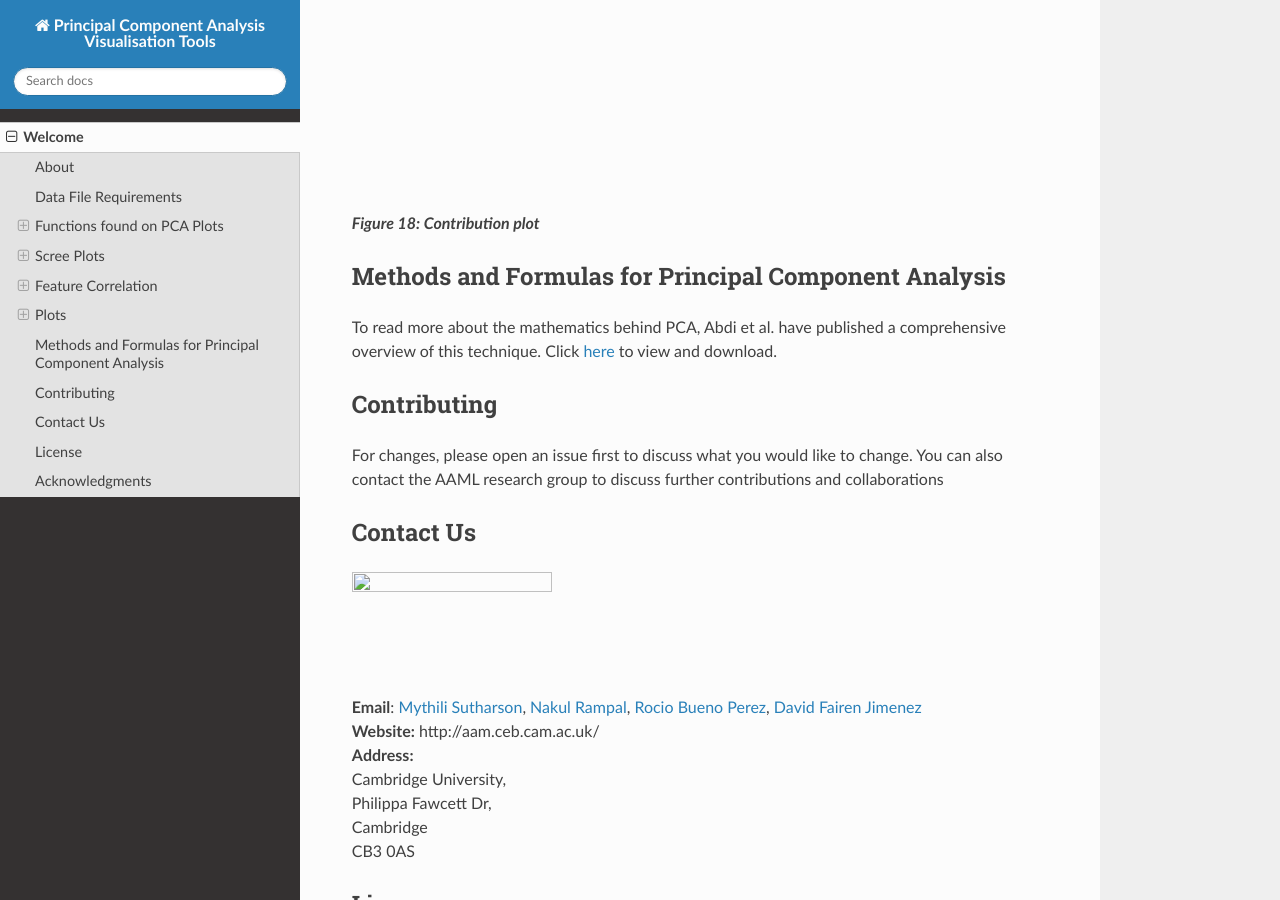
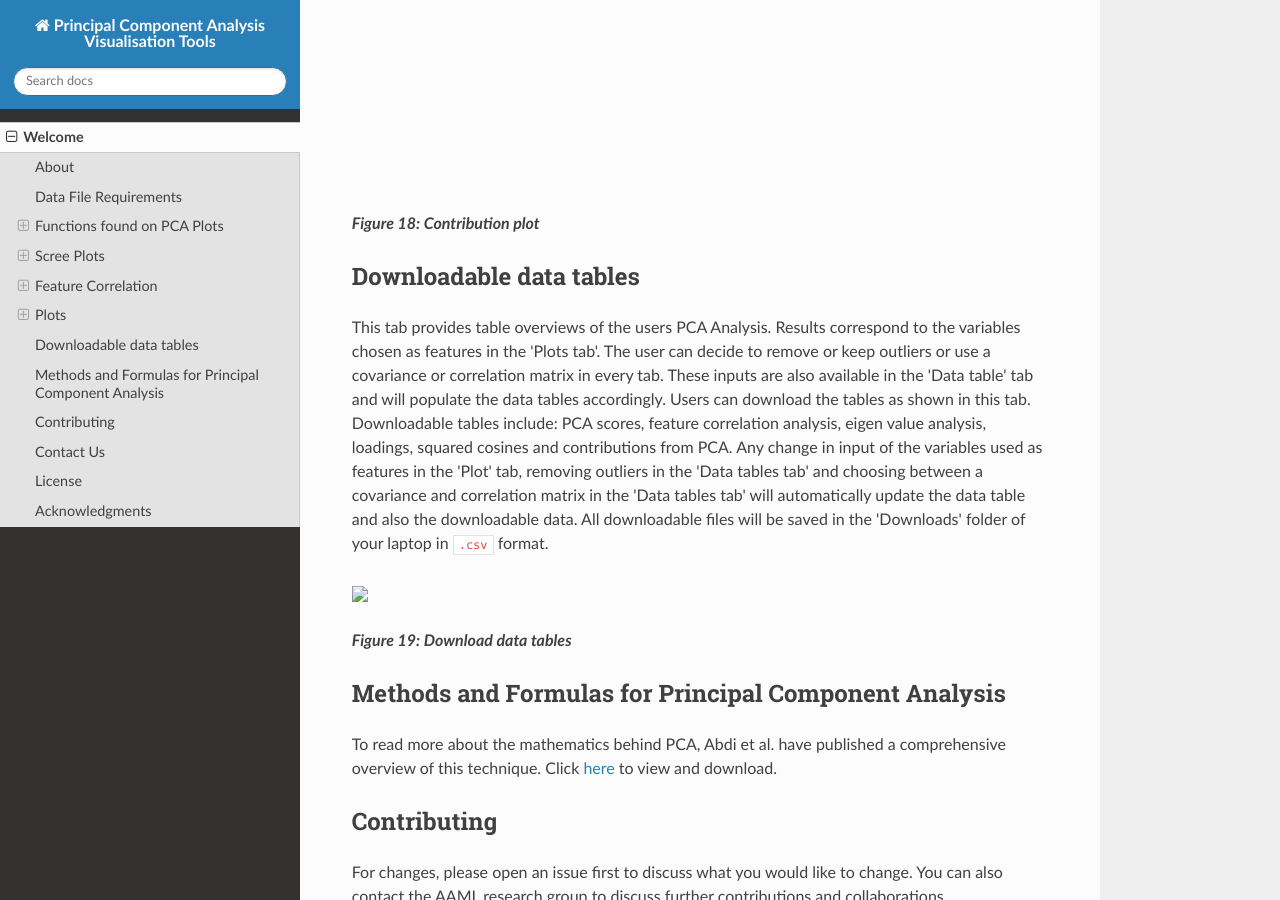
Before and after one commit to fayezkaabi26/pca-explorer, an MkDocs documentation site: the page built from docs/index.md, in a window 1280 px wide and 900 px high, scrolled down 9358 px. Built offline with MkDocs 1.6.1, drawn with Linux system fonts in a browser that asks for light colours; nearby versions of some CDN libraries.

Commit message:
Update index.md

````diff
--- a/docs/index.md
+++ b/docs/index.md
@@ -176,6 +176,13 @@ A contribution plot contains the contributions (in percentage) of the variables
 </p>
 ***Figure 18: Contribution plot*** <br>
 
+## Downloadable data tables
+This tab provides table overviews of the users PCA Analysis. Results correspond to the variables chosen as features in the 'Plots tab'. The user can decide to remove or keep outliers or use a covariance or correlation matrix in every tab. These inputs are also available in the 'Data table' tab and will populate the data tables accordingly. Users can download the tables as shown in this tab. Downloadable tables include: PCA scores, feature correlation analysis, eigen value analysis, loadings, squared cosines and contributions from PCA. Any change in input of the variables used as features in the 'Plot' tab, removing outliers in the 'Data tables tab' and choosing between a covariance and correlation matrix in the 'Data tables tab' will automatically update the data table and also the downloadable data. All downloadable files will be saved in the 'Downloads' folder of your laptop in  ```.csv``` format.
+<p>
+  <img src="https://raw.githubusercontent.com/aaml-analytics/pca-explorer/master/docs/data-table.png">
+</p>
+***Figure 19: Download data tables*** <br>
+
 ## **Methods and Formulas for Principal Component Analysis**
 To read more about the mathematics behind PCA, Abdi et al. have published a comprehensive overview of this technique. Click [here](https://drive.google.com/file/d/16p_n01MkkZDIg_yErkANpeHcRPNlxKVz/view?usp=sharing) to view and download.
 
````
